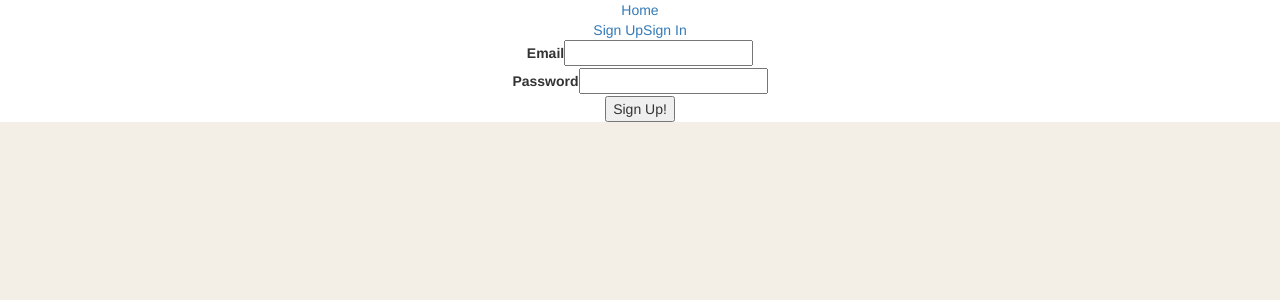
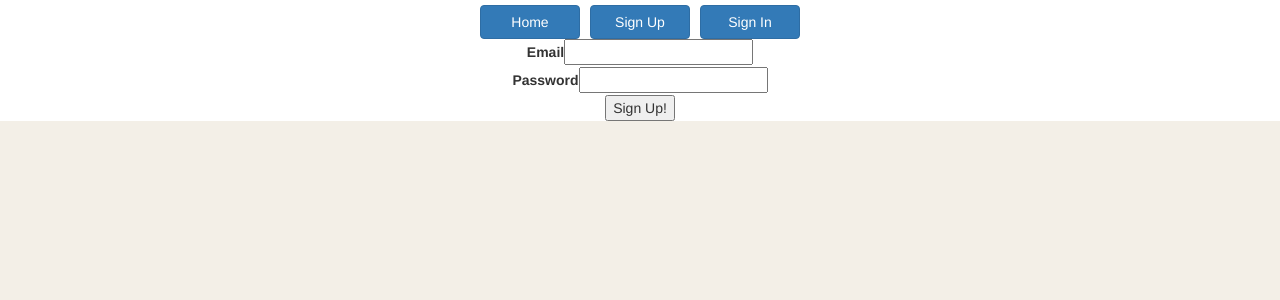
Before and after one commit to endre-synnes/WebApiExam, a React app: page /signup in a window 1280 px wide. Shown: the top 300 px of the page. Built offline with nearby package versions, Linux system fonts and the light colour scheme.

Commit message:
working login and better nuttons in navbar

```diff
--- a/src/client/components/Header.js
+++ b/src/client/components/Header.js
@@ -6,16 +6,18 @@ class Header extends Component {
   renderLinks() {
     if (this.props.authenticated) {
       return (
-        <div>
-          <Link to="/signout">Sign Out</Link>
-          <Link to="/feature">Feature</Link>
+        <div className="p-3 mb-2 bg-secondary">
+          <Link to="/" className="btn btn-primary">Home</Link>
+          <Link to="/lobby" className="btn btn-primary">Lobby</Link>
+          <Link to="/signout" className="btn btn-danger">Sign Out</Link>
         </div>
       );
     } else {
       return (
-        <div className="header">
-          <Link to="/signup">Sign Up</Link>
-          <Link to="/signin">Sign In</Link>
+        <div className="p-3 mb-2 bg-secondary">
+          <Link to="/" className="btn btn-primary">Home</Link>
+          <Link to="/signup" className="btn btn-primary">Sign Up</Link>
+          <Link to="/signin" className="btn btn-primary">Sign In</Link>
         </div>
       );
     }
@@ -25,7 +27,6 @@ class Header extends Component {
   render() {
     return (
       <div>
-        <Link to="/">Home</Link>
         {this.renderLinks()}
       </div>
     )
--- a/src/client/components/auth/SignIn.js
+++ b/src/client/components/auth/SignIn.js
@@ -7,7 +7,7 @@ import { signin } from '../../actions';
 class SignIn extends Component {
   onSubmit(values) {
     this.props.signin(values, () => {
-      this.props.history.push('/new-game');
+      this.props.history.push('/lobby');
     });
   };
 
--- a/src/client/components/auth/SignUp.js
+++ b/src/client/components/auth/SignUp.js
@@ -7,7 +7,7 @@ import { signup } from '../../actions';
 class SignUp extends Component {
   onSubmit(values) {
     this.props.signup(values, () => {
-      this.props.history.push('/new-game');
+      this.props.history.push('/lobby');
     });
   };
 
--- a/src/client/components/game/NewGame.js
+++ b/src/client/components/game/Lobby.js
@@ -1,10 +1,10 @@
 import React, {Component} from "react";
 import requireAuth from "./../requireAuth";
 
-class NewGame extends Component {
+class Lobby extends Component {
   render() {
     return <div>Start a new game</div>
   }
 }
 
-export default requireAuth(NewGame);
+export default requireAuth(Lobby);
--- a/src/client/index.js
+++ b/src/client/index.js
@@ -11,7 +11,7 @@ import App from "./components/App";
 import SignUp from './components/auth/SignUp';
 import SignIn from "./components/auth/SignIn";
 import SignOut from "./components/auth/SignOut";
-import NewGame from "./components/game/NewGame";
+import Lobby from "./components/game/Lobby";
 
 const store = createStore(
   reducers,
@@ -29,7 +29,7 @@ ReactDOM.render(
         <Route path="/signup" exact component={SignUp}/>
         <Route path="/signin" exact component={SignIn}/>
         <Route path="/signout" exact component={SignOut}/>
-        <Route path="/new-game" exact component={NewGame}/>
+        <Route path="/lobby" exact component={Lobby}/>
       </App>
     </BrowserRouter>
   </Provider>
```
Also changed, not shown: public/bundle.js.
